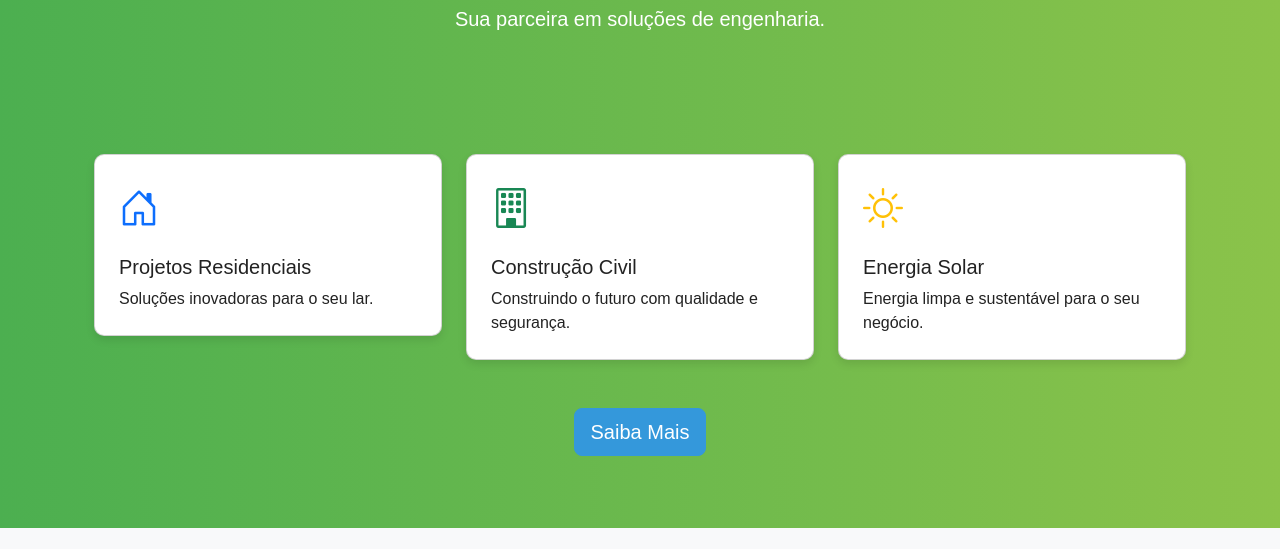
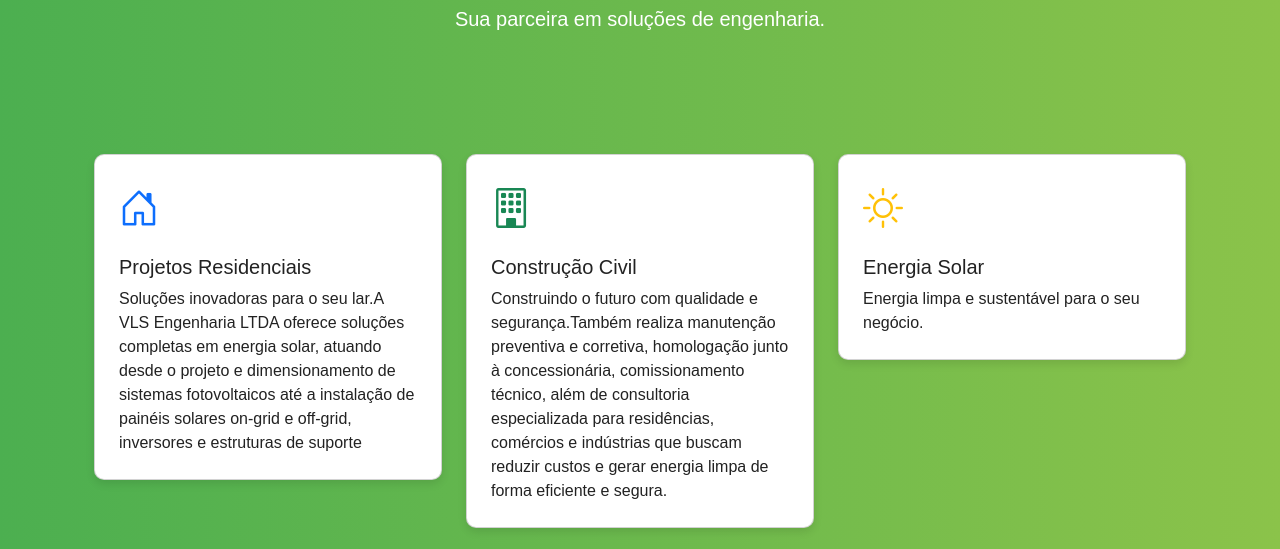
Before and after one commit to sollareng/vlsengenharia, a plain HTML site: page index.html in a window 1280 px wide. Shown: the part 239-788 px from the top of the page. Drawn offline with nearby package versions, Linux system fonts and the light colour scheme.

Commit message:
Update index.html

```diff
--- a/index.html
+++ b/index.html
@@ -66,14 +66,14 @@
                     <div class="card p-4">
                         <i class="bi bi-house-door text-primary fs-1 mb-3"></i>
                         <h5 class="card-title">Projetos Residenciais</h5>
-                        <p class="card-text">Soluções inovadoras para o seu lar.</p>
+                        <p class="card-text">Soluções inovadoras para o seu lar.A VLS Engenharia LTDA oferece soluções completas em energia solar, atuando desde o projeto e dimensionamento de sistemas fotovoltaicos até a instalação de painéis solares on-grid e off-grid, inversores e estruturas de suporte</p>
                     </div>
                 </div>
                 <div class="col-md-4">
                     <div class="card p-4">
                         <i class="bi bi-building text-success fs-1 mb-3"></i>
                         <h5 class="card-title">Construção Civil</h5>
-                        <p class="card-text">Construindo o futuro com qualidade e segurança.</p>
+                        <p class="card-text">Construindo o futuro com qualidade e segurança.Também realiza manutenção preventiva e corretiva, homologação junto à concessionária, comissionamento técnico, além de consultoria especializada para residências, comércios e indústrias que buscam reduzir custos e gerar energia limpa de forma eficiente e segura.</p>
                     </div>
                 </div>
                 <div class="col-md-4">
```
